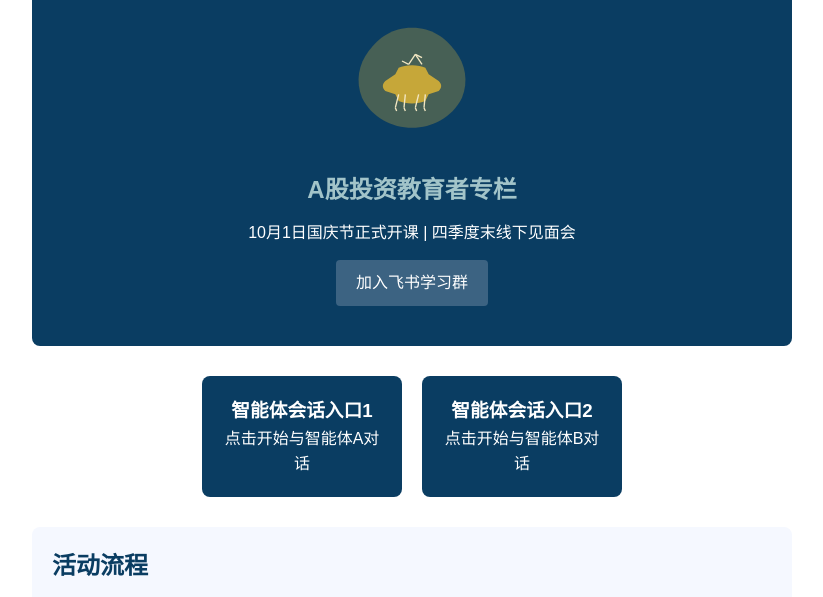
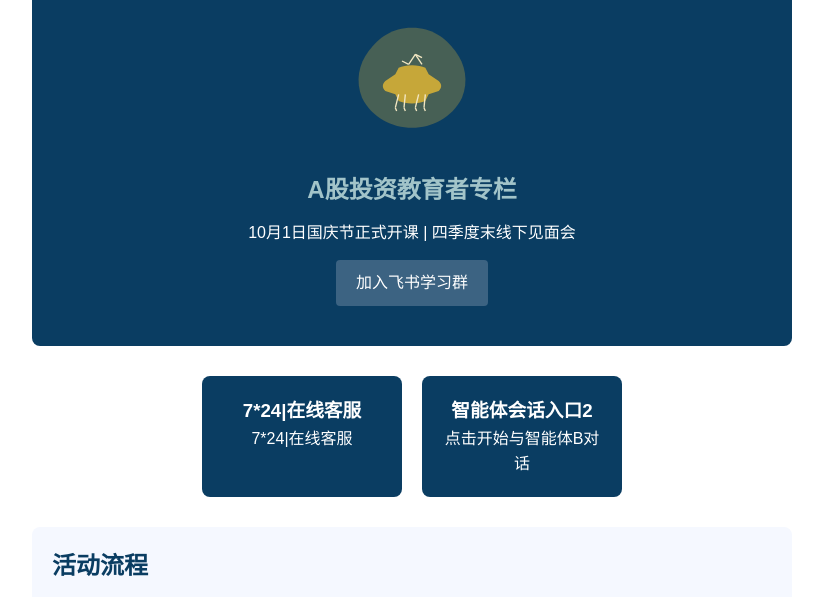
Before and after one commit to jinyang756/chat-SDK, a website: page public/index.html in a window 1280 px wide. Shown: the part 125-722 px from the top of the page, without its empty margins (228-1051 px from the left). Drawn offline with Linux system fonts and the light colour scheme.

Commit message:
docs(public/index.html): 更新智能体卡片1的标题和描述为7*24在线客服

```diff
--- a/public/index.html
+++ b/public/index.html
@@ -62,8 +62,8 @@
 
     <div class="api-cards">
         <div class="api-card" id="agentCard1">
-            <h3>智能体会话入口1</h3>
-            <p>点击开始与智能体A对话</p>
+            <h3>7*24|在线客服</h3>
+            <p>7*24|在线客服</p>
         </div>
         <div class="api-card" id="agentCard2">
             <h3>智能体会话入口2</h3>
```
